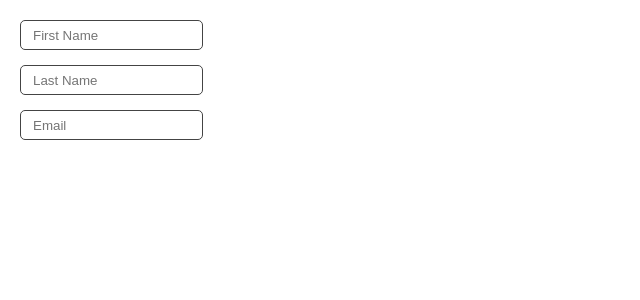
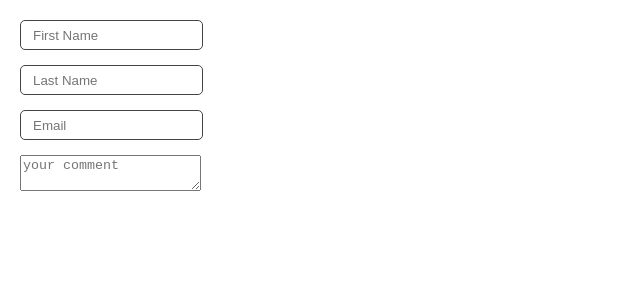
Before and after one commit to HarikaPenukonda/props-tutorial-2, a React (Create React App) app: page / in a window 1280 px wide. Shown: the top 300 px of the page, without its empty margins (0-640 px from the left). Built offline with nearby package versions, Linux system fonts and the light colour scheme.

Commit message:
challenge 4 - textarea

```diff
--- a/src/react-forms/MyForm.js
+++ b/src/react-forms/MyForm.js
@@ -4,10 +4,12 @@ export default function MyForm(){
     const [formData,setFormData] = React.useState({
         firstName : "",
         lastName : "",
-        email : ""
+        email : "",
+        comment : ""
     })
     /*
-        Challenge : add an email field/state to the form
+        Challenge 4 : Add a textarea for comments to the form
+            Make sure to update state when it changes
     */
    console.log(formData)
 
@@ -43,6 +45,12 @@ export default function MyForm(){
                 onChange={handleChange}
                 name="email"
                 value={formData.email}
+            />
+            <textarea
+                value={formData.comment}
+                onChange={handleChange}
+                name="comment"
+                placeholder="your comment"
             />
         </form>
         </div>
```
